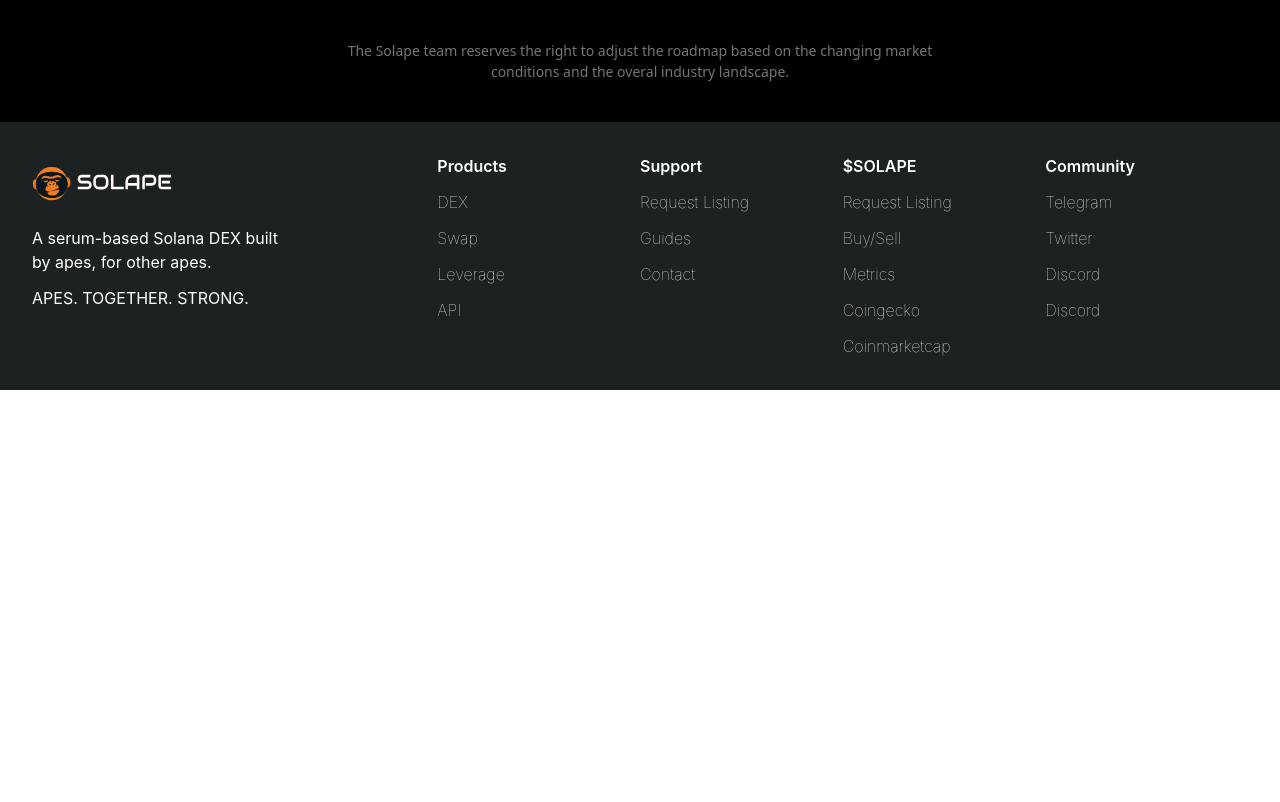
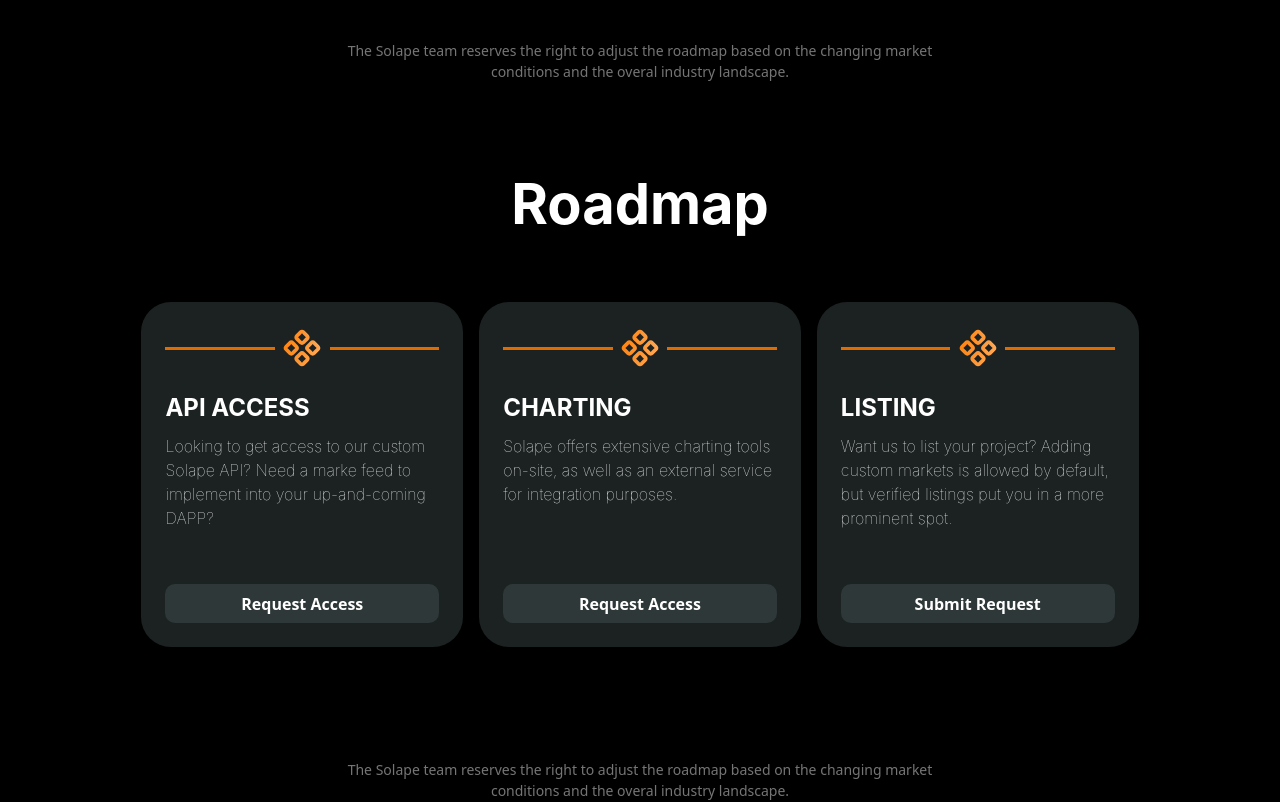
Before and after one commit to gulnabi-afridi/dex, a Next.js app: page / in a window 1280 px wide. Shown: the part 4641-5443 px from the top of the page. Before the commit the page ends 5031 px from the top, so only its background shows below. Built offline with nearby package versions, Linux system fonts and the light colour scheme.

Commit message:
services card component developed

```diff
--- /dev/null
+++ b/components/Home/Services/Card.tsx
@@ -0,0 +1,41 @@
+import React from "react";
+import Image from "next/image";
+
+interface Props {
+  img: string;
+  title: string;
+  des: string;
+  btnText: string;
+}
+
+const Card = ({ img, title, des, btnText }: Props) => {
+  return (
+    <div className="w-full h-full min-h-[345px] bg-th-bkg-3 rounded-[30px]">
+      <div className="w-full h-full p-6 flex flex-col justify-between">
+        {/* top image */}
+        <div className="flex flex-col gap-2 h-full">
+          <div className="w-full grid grid-cols-[1fr,0.5fr,1fr] justify-center items-center">
+            <div className="w-full h-[3px] bg-th-gradient-1"></div>
+            <div className="w-full h-[44px] relative">
+              <Image src={img} fill alt="" className="object-contain" />
+            </div>
+            <div className="w-full h-[3px] bg-th-gradient-1"></div>
+          </div>
+          {/* title */}
+          <p className="uppercase text-th-brand text-[24px] font-inter font-bold mt-3">
+            {title}
+          </p>
+          <p className="text-th-brand text-[16px] font-thin font-inter">
+            {des}
+          </p>
+        </div>
+        {/* ==> button */}
+        <button className="w-full h-[47px] capitalize bg-[#2e3838] text-th-brand text-[16px] font-semibold rounded-[10px] mt-2">
+          {btnText}
+        </button>
+      </div>
+    </div>
+  );
+};
+
+export default Card;
--- /dev/null
+++ b/components/Home/Services/Services.tsx
@@ -0,0 +1,58 @@
+import React from "react";
+import Wrapper from "@/components/shared/ComponentWrapper/Wrapepr";
+import Image from "next/image";
+import Card from "./Card";
+
+const Services = () => {
+  return (
+    <Wrapper style="bg-th-bkg-2 py-10">
+      <div className="w-full flex flex-col gap-6 md:gap-14 justify-center items-center">
+        <p className="text-[34px] md:text-[56px] font-bold font-inter text-th-brand">
+          Roadmap
+        </p>
+        {/* ===> card */}
+        <div className="w-full xl:w-[82%] grid gap-6 sm:gap-4 grid-cols-1 sm:grid-cols-2 md:grid-cols-3 lg:grid-cols-3">
+          {servicesData.map((item, index) => {
+            return (
+              <Card
+                key={index}
+                img={item.img}
+                title={item.title}
+                des={item.des}
+                btnText={item.btnText}
+              />
+            );
+          })}
+        </div>
+        <div className="w-full xl:w-[82%] grid gap-6 sm:gap-4 grid-cols-1 sm:grid-cols-2 md:grid-cols-3 lg:grid-cols-4"></div>
+        <p className="text-[#757575] text-center text-[14px] font-normal">
+          The Solape team reserves the right to adjust the roadmap based on the
+          changing market <br /> conditions and the overal industry landscape.
+        </p>
+      </div>
+    </Wrapper>
+  );
+};
+
+const servicesData = [
+  {
+    img: "/assets/apiAccess.svg",
+    title: "API Access",
+    des: " Looking to get access to our custom Solape API? Need a marke feed to implement into your up-and-coming DAPP?",
+    btnText: "request access",
+  },
+  {
+    img: "/assets/apiAccess.svg",
+    title: "charting",
+    des: "Solape offers extensive charting tools on-site, as well as an external service for integration purposes.",
+    btnText: "request access",
+  },
+  {
+    img: "/assets/apiAccess.svg",
+    title: "listing",
+    des: "Want us to list your project? Adding custom markets is allowed by default, but verified listings put you in a more prominent spot.",
+    btnText: "submit request",
+  },
+];
+
+export default Services;
--- a/views/Home/Home.tsx
+++ b/views/Home/Home.tsx
@@ -5,6 +5,7 @@
 import SolapeToken from "@/components/Home/SolapeToken/SolapeToken";
 import TryTheSwap from "@/components/Home/TryTheSwap/TryTheSwap";
 import Roadmap from "@/components/Home/Roadmap/Roadmap";
+import Services from "@/components/Home/Services/Services";
 
 const Home = () => {
   return (
@@ -15,6 +16,7 @@
       <TryTheSwap />
       <SolapeToken />
       <Roadmap />
+      <Services />
     </>
   );
 };
```
Also changed, not shown: public/assets/apiAccess.svg (added).
